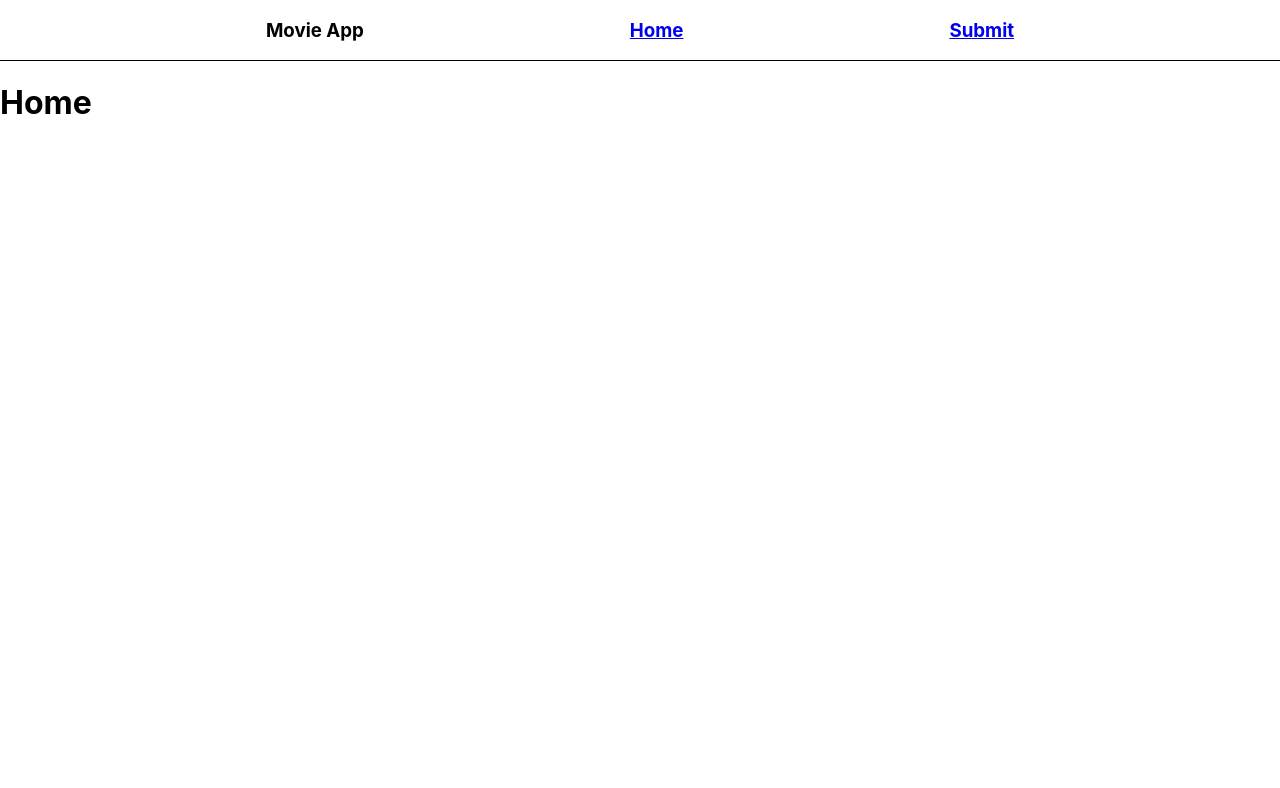
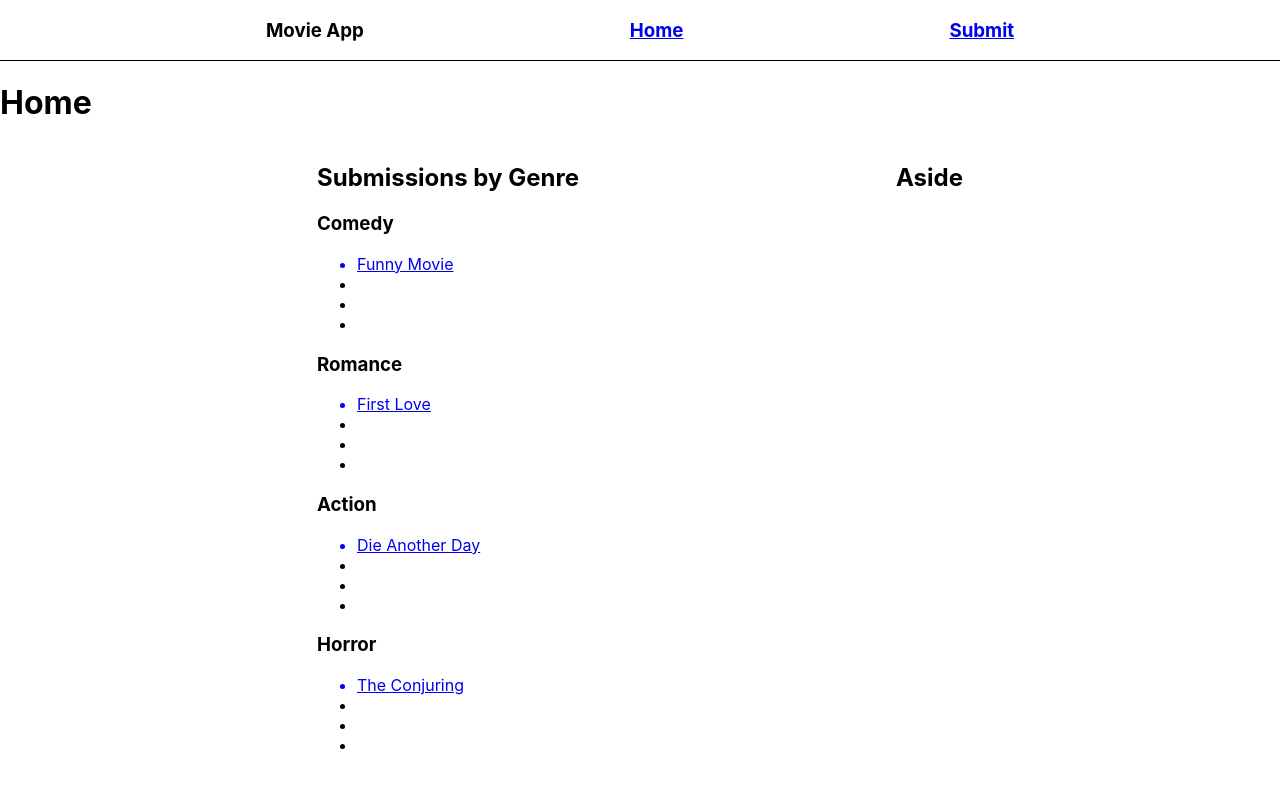
Before and after one commit to ryansmane/project-3-frontend, a React (Create React App) app in the folder moviefrontend/: page / in a window 1280 px wide. Shown: the top 788 px of the page. Built offline with nearby package versions, Linux system fonts and the light colour scheme.

Commit message:
homepage is set up

```diff
--- a/moviefrontend/src/App.css
+++ b/moviefrontend/src/App.css
@@ -3,3 +3,7 @@
   justify-content: space-evenly;
   border-bottom: 1px solid black;
 }
+.homeMain {
+  display: flex;
+  justify-content: space-evenly;
+}
--- a/moviefrontend/src/App.js
+++ b/moviefrontend/src/App.js
@@ -15,9 +15,9 @@ const App = () => {
       </div>
       <main>
         <Switch>
-               <Route exact path='/' component={Home} />
-               <Route exact path='/new' component={Create} />
-               <Movie />
+          <Route exact path="/" component={Home} />
+          <Route exact path="/new" component={Create} />
+          <Route exact path="/movie" component={Movie} />
           <User />
         </Switch>
       </main>
--- a/moviefrontend/src/components/Home.js
+++ b/moviefrontend/src/components/Home.js
@@ -1,11 +1,56 @@
-import React from 'react'
+import React from 'react';
+import { Route, Link, Switch } from 'react-router-dom';
 
-const Home = (props) => {
-    return (
+const Home = props => {
+  return (
+    <div>
+      <h1>Home</h1>
+      <main className="homeMain">
+        <div className="homeList">
+          <h2>Submissions by Genre</h2>
+          <h3>Comedy</h3>
+          <ul>
+            <Link to="/movie">
+              <li>Funny Movie</li>
+            </Link>
+            <li></li>
+            <li></li>
+            <li></li>
+          </ul>
+          <h3>Romance</h3>
+          <ul>
+            <Link to="/movie">
+              <li>First Love</li>
+            </Link>
+            <li></li>
+            <li></li>
+            <li></li>
+          </ul>
+          <h3>Action</h3>
+          <ul>
+            <Link to="/movie">
+              <li>Die Another Day</li>
+            </Link>
+            <li></li>
+            <li></li>
+            <li></li>
+          </ul>
+          <h3>Horror</h3>
+          <ul>
+            <Link to="/movie">
+              <li>The Conjuring</li>
+            </Link>
+            <li></li>
+            <li></li>
+            <li></li>
+          </ul>
+        </div>
         <div>
-            <h1>Home</h1>
+          <h2>Aside</h2>
         </div>
-    )
-}
+      </main>
+    </div>
+  );
+};
 
 export default Home;
--- a/moviefrontend/src/components/Movie.js
+++ b/moviefrontend/src/components/Movie.js
@@ -1,10 +1,11 @@
-import React from 'react'
+import React from 'react';
 
-const Movie = (props) => {
-    return (
-        <div>
-        </div>
-    )
-}
+const Movie = props => {
+  return (
+    <div>
+      <h2>Specific Movie</h2>
+    </div>
+  );
+};
 
 export default Movie;
```
Lines whose indentation alone changed are shown as unchanged.
